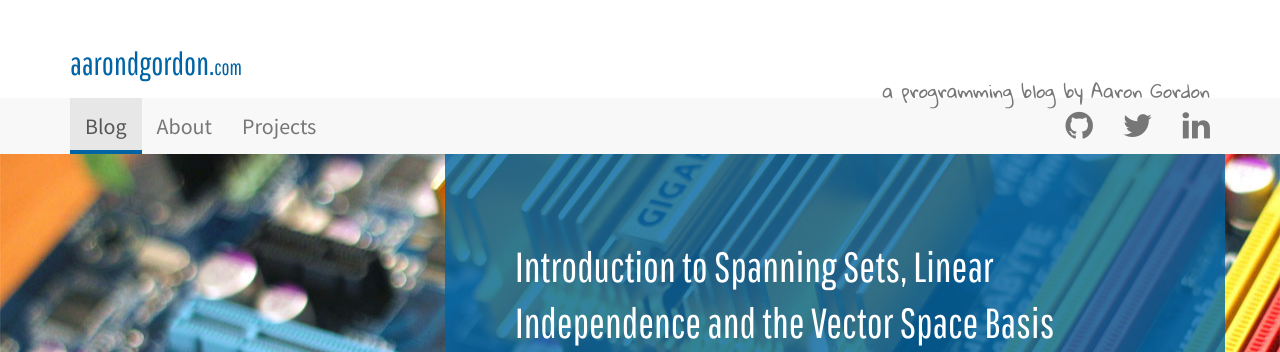
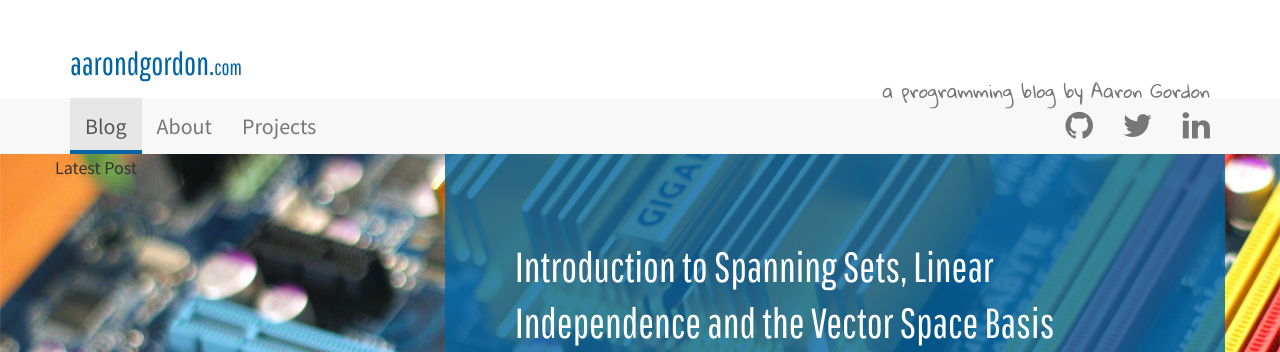
Before and after one commit to aarondgordon/aarondgordon.github.io, a Jekyll site: the page built from index.html, in a window 1280 px wide. Shown: the top 352 px of the page. Built offline with Jekyll 4.4.1, drawn with Linux system fonts in a browser that asks for light colours; nearby versions of some CDN libraries.

Commit message:
Added cover tag

```diff
--- a/index.html
+++ b/index.html
@@ -7,7 +7,7 @@ title: Aaron Gordon
   <div class="container">
     <div class="row">
       <div class="col-sm-4 no-gutter">
-
+        <div class="cover-tag">Latest Post</div>
       </div>
       <div class="col-sm-8 no-gutter">
         <div class="cover-panel">
```
